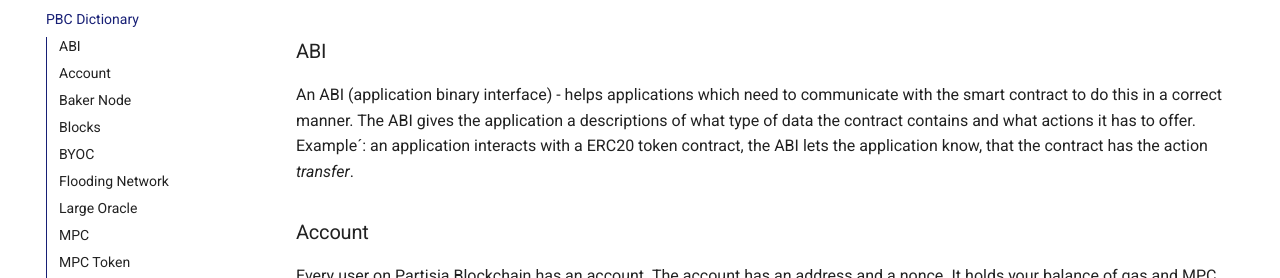
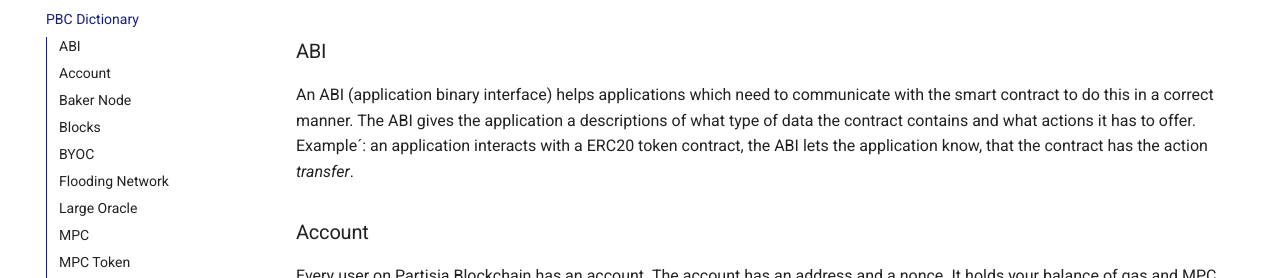
Before and after one commit to 0xSero/partisia-docs, an MkDocs documentation site: the page built from docs/dictionary.md, in a window 1280 px wide and 900 px high. Shown: the part 185-463 px from the top of the window. Built offline with MkDocs 1.6.1 and Material for MkDocs 9.7.7, drawn with Linux system fonts in a browser that asks for light colours; a script that is not in the unit is left out.

Commit message:
Hyphen unnecessary

```diff
--- a/docs/dictionary.md
+++ b/docs/dictionary.md
@@ -2,7 +2,7 @@
 
 
 ### ABI
-An ABI (application binary interface) - helps applications which need to communicate with the smart contract to do this in a correct manner. The ABI gives the application a descriptions of what type of data the contract contains and what actions it has to offer. Example´: an application interacts with a ERC20 token contract, the ABI lets the application know, that the contract has the action *transfer*.
+An ABI (application binary interface) helps applications which need to communicate with the smart contract to do this in a correct manner. The ABI gives the application a descriptions of what type of data the contract contains and what actions it has to offer. Example´: an application interacts with a ERC20 token contract, the ABI lets the application know, that the contract has the action *transfer*.
 
 ### Account
 Every user on Partisia Blockchain has an account. The account has an address and a nonce. It holds your balance of gas and MPC Tokens. You can read more about accounts and how they work [here](accounts.md).
```
